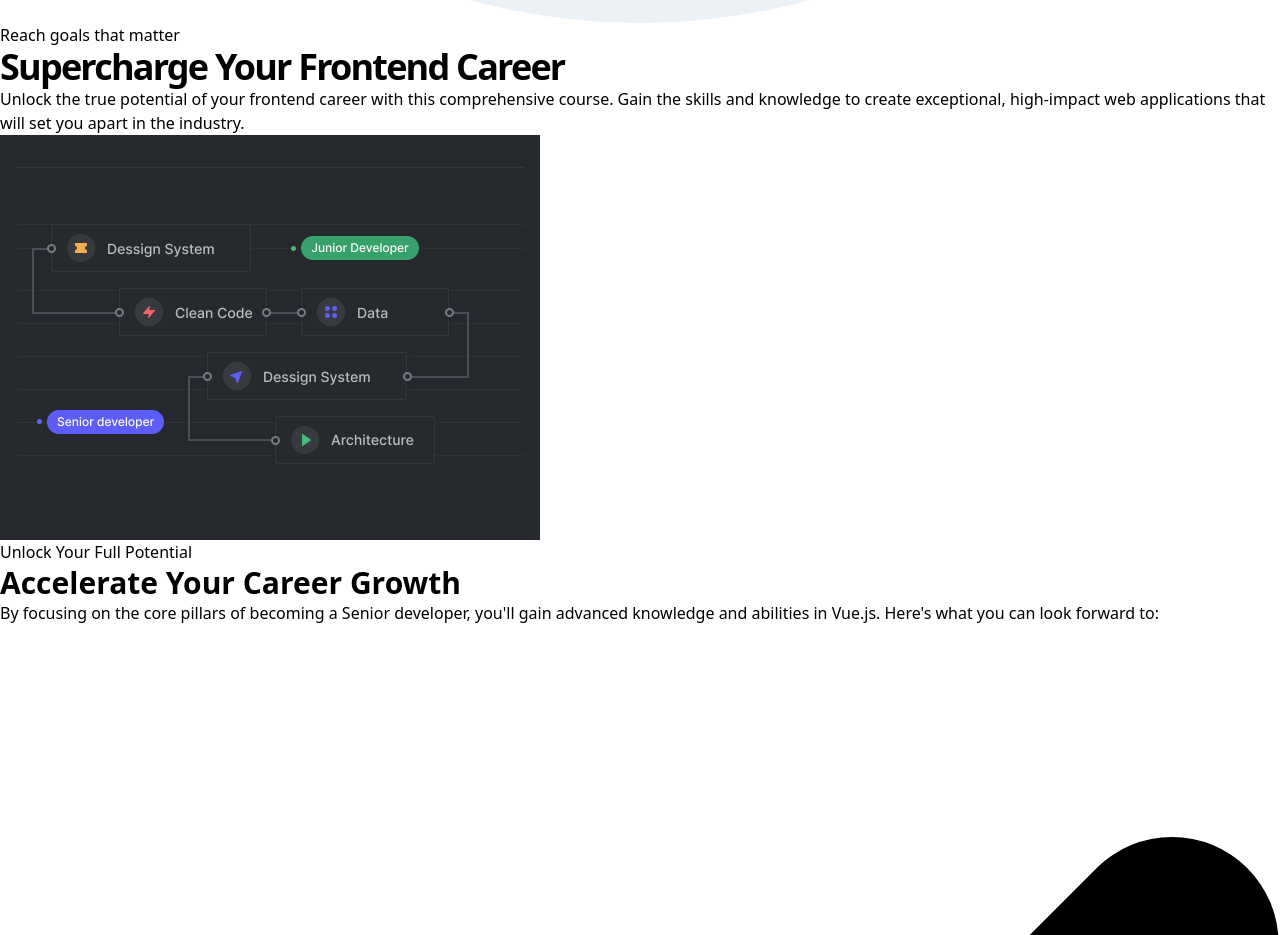
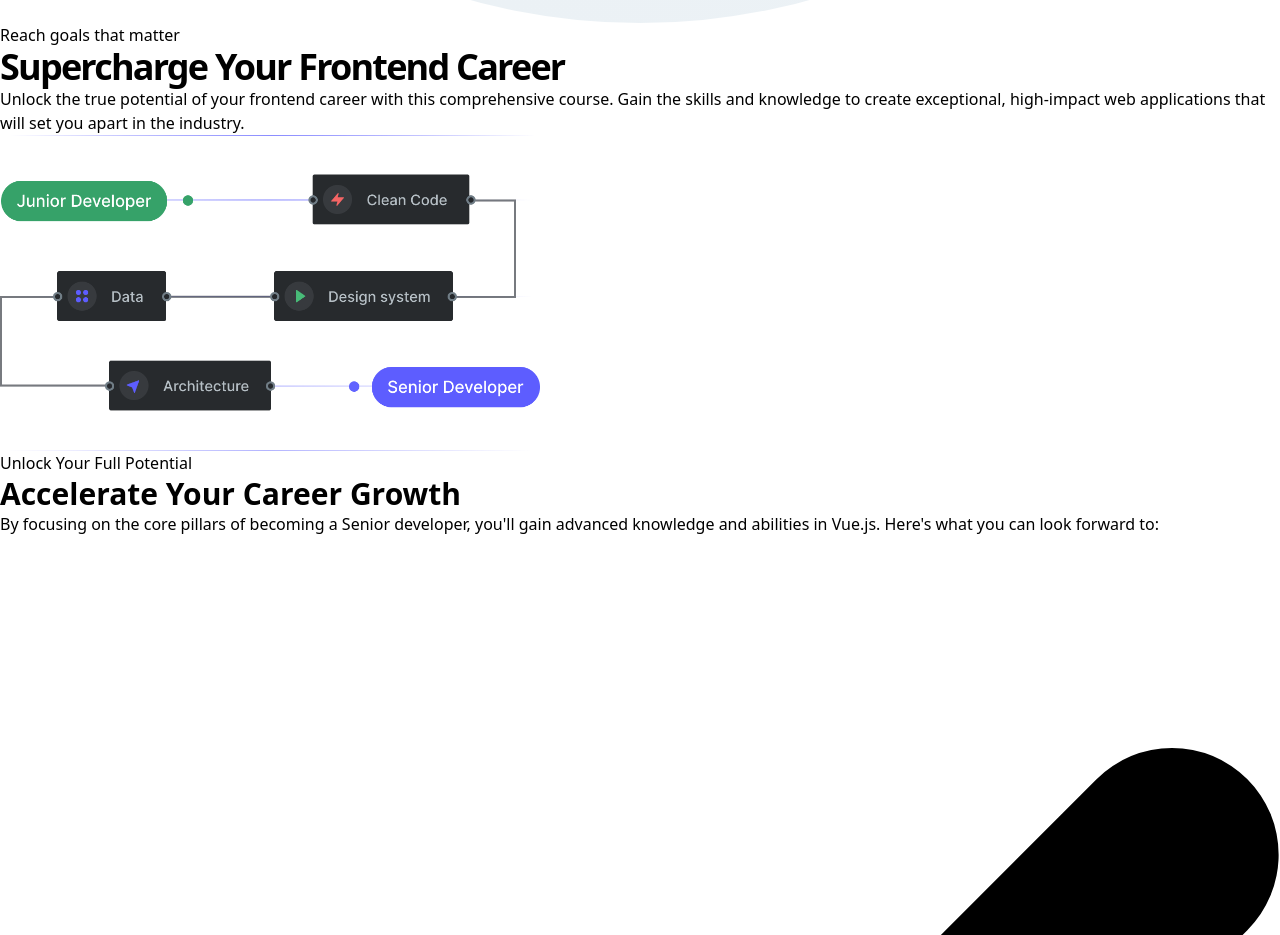
Before and after one commit to ivaylo-ovcharov/recording-landing, a Vue app: page / in a window 1280 px wide. Shown: the part 4220-5155 px from the top of the page. Built offline with nearby package versions, Linux system fonts and the light colour scheme.

Commit message:
add new illustration

```diff
--- a/src/partials/FeaturesZigzag.vue
+++ b/src/partials/FeaturesZigzag.vue
@@ -29,7 +29,7 @@
             >
               <img
                 class="max-w-full mx-auto md:max-w-none h-auto"
-                src="/course/Illustration.png"
+                src="/course/SeniorPath.png"
                 width="540"
                 height="405"
                 alt="Features 02"
```
Also changed, not shown: public/course/SeniorPath.png (added).
